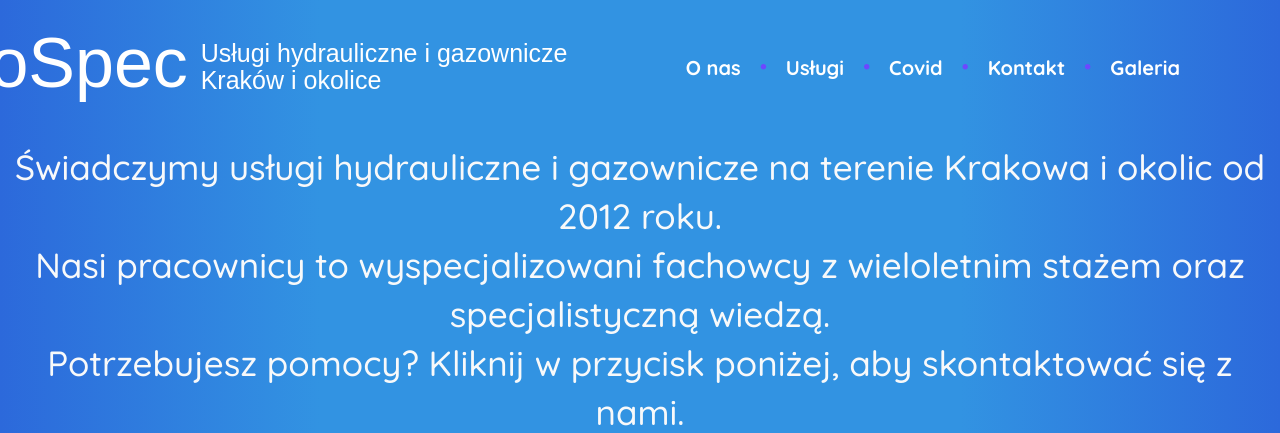
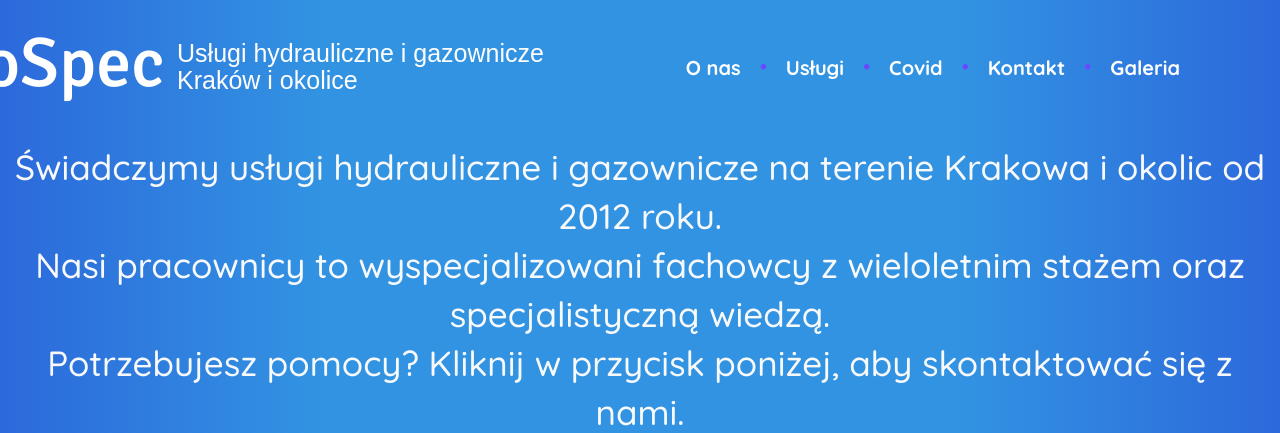
Before and after one commit to Equilibrium23/Hydrospec, a PHP site: page / in a window 1280 px wide. Shown: the top 433 px of the page. Run offline with PHP 8.4, Linux system fonts and the light colour scheme; some libraries are stand-ins or nearby versions.

Commit message:
custom logo font

```diff
--- a/index.html
+++ b/index.html
@@ -13,6 +13,8 @@
     <link rel="stylesheet" href="styles/colors/violet-blue.css" type="text/css">
     <link rel="stylesheet" href="styles/colors/red.css" type="text/css">
     <link rel="stylesheet" href="styles/buttons.css" type="text/css">
+    <link rel="preconnect" href="https://fonts.gstatic.com">
+    <link href="https://fonts.googleapis.com/css2?family=Signika:wght@500&display=swap" rel="stylesheet">
     <script type="text/javascript"src="https://cdn.jsdelivr.net/npm/emailjs-com@2/dist/email.min.js"></script>
     <script type="text/javascript">
     (
--- a/styles/style.css
+++ b/styles/style.css
@@ -57,8 +57,8 @@ header.transparent {
     height: auto;
 }
 #mainLogo{
+    font-family: 'Signika', sans-serif;
     font-size: 70px;
-    font-weight: 400;
     padding-top: 30px;
     float: left;
 
```
Also changed, not shown: 1 other file.
